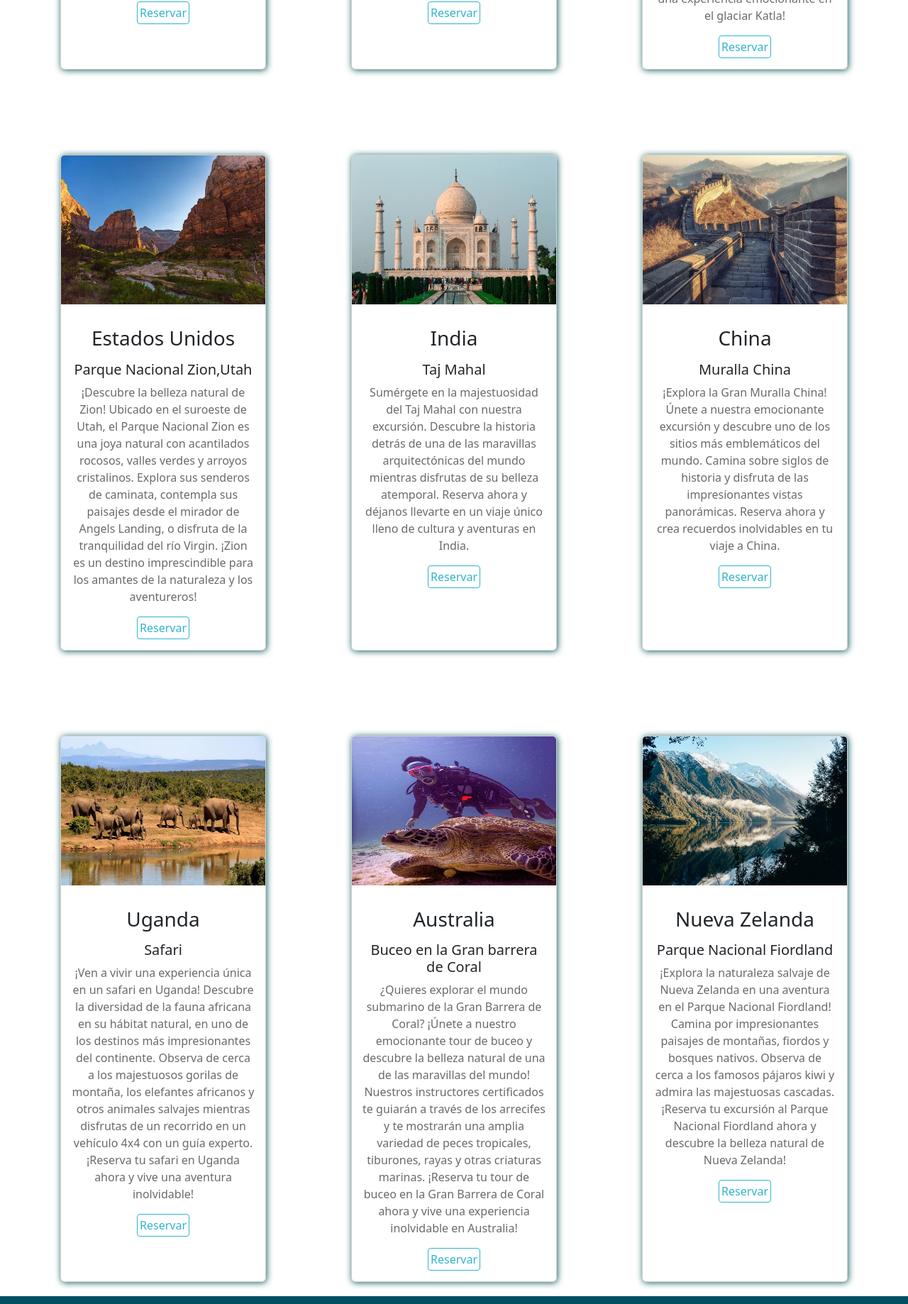
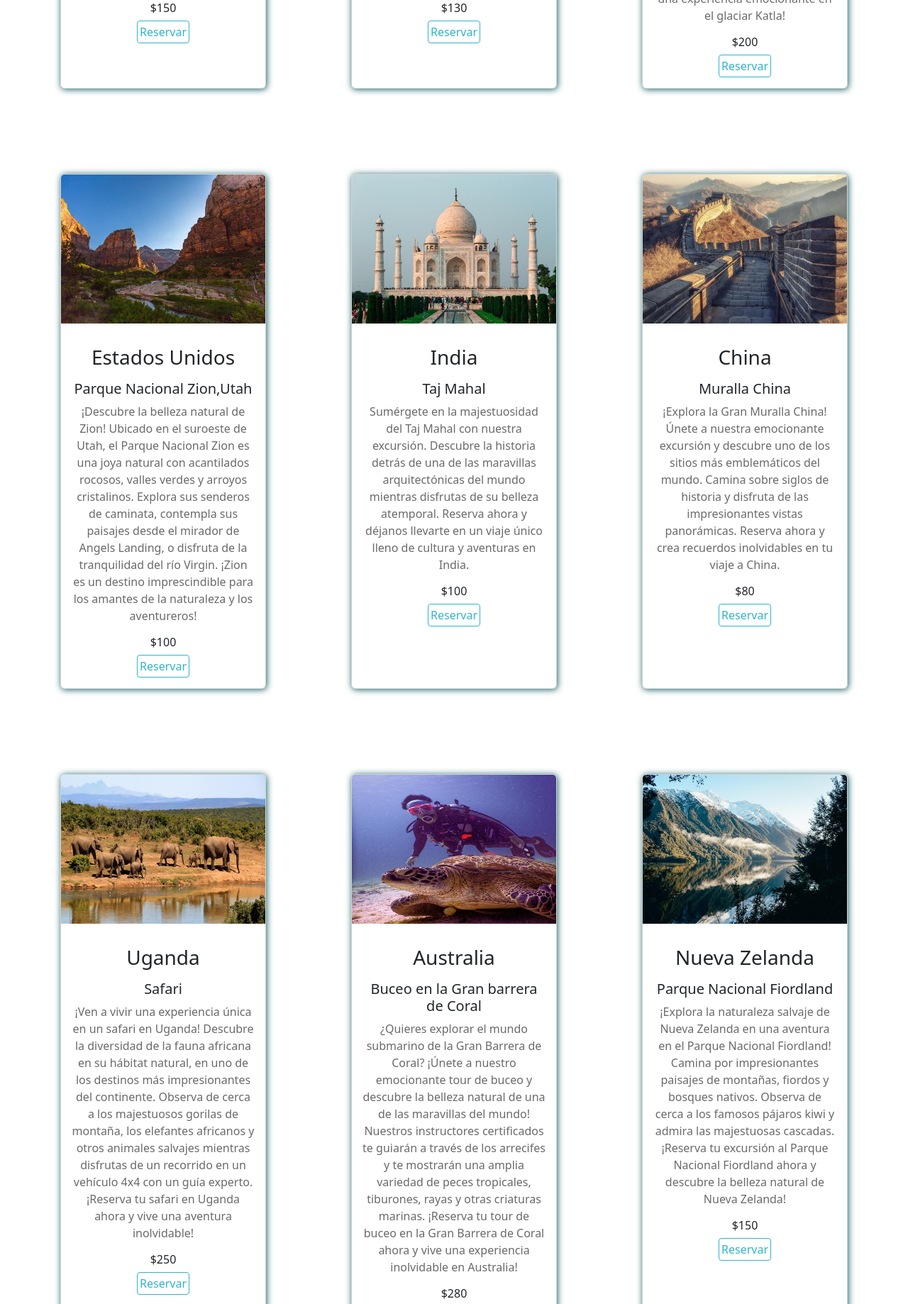
Before and after one commit to Matiascostanzo/PreEntrega1-Costanzo, a website: page index.html in a window 1280 px wide. Shown: the part 910-2748 px from the top of the page at 71% size. Drawn offline with nearby package versions, Linux system fonts and the light colour scheme.

Commit message:
agrego precio a las cards

```diff
--- a/index.html
+++ b/index.html
@@ -6,7 +6,7 @@
     <meta name="viewport" content="width=device-width, initial-scale=1.0" />
     <script defer src="javaScript/variables.js"></script>
     <script defer src="javaScript/class.eleccion.js"></script>
-    <script defer src="javaScript/functions.js"></script>
+    <script defer src="javaScript/functions.js" defer></script>
     <title>Travel Trend</title>
     <link
       href="https://cdn.jsdelivr.net/npm/bootstrap@5.3.0-alpha1/dist/css/bootstrap.min.css"
@@ -53,7 +53,7 @@
     </div>
     <div class="buscador container d-flex justify-content-center">
       <input
-        type="text"
+        type="search"
         name="search"
         placeholder="Buscar destino"
         class="src"
@@ -83,6 +83,7 @@
             danzantes en el cielo nocturno. ¡Reserva ahora y vive una
             experiencia mágica!
           </p>
+          <h6>$150</h6>
           <a href="#">Reservar</a>
         </div>
       </div>
@@ -100,6 +101,7 @@
             paisajes de esta región única. Reserva ahora y prepárate para una
             experiencia inolvidable en la costa sur de Islandia
           </p>
+          <h6>$130</h6>
           <a href="#">Reservar</a>
         </div>
       </div>
@@ -118,6 +120,7 @@
             desde la cima. ¡Reserva ahora y prepárate para una experiencia
             emocionante en el glaciar Katla!
           </p>
+          <h6>$200</h6>
           <a href="#">Reservar</a>
         </div>
       </div>
@@ -137,6 +140,7 @@
             destino imprescindible para los amantes de la naturaleza y los
             aventureros!
           </p>
+          <h6>$100</h6>
           <a href="#">Reservar</a>
         </div>
       </div>
@@ -154,6 +158,7 @@
             y déjanos llevarte en un viaje único lleno de cultura y aventuras en
             India.
           </p>
+          <h6>$100</h6>
           <a href="#">Reservar</a>
         </div>
       </div>
@@ -171,6 +176,7 @@
             vistas panorámicas. Reserva ahora y crea recuerdos inolvidables en
             tu viaje a China.
           </p>
+          <h6>$80</h6>
           <a href="#">Reservar</a>
         </div>
       </div>
@@ -190,6 +196,7 @@
             4x4 con un guía experto. ¡Reserva tu safari en Uganda ahora y vive
             una aventura inolvidable!
           </p>
+          <h6>$250</h6>
           <a href="#">Reservar</a>
         </div>
       </div>
@@ -209,6 +216,7 @@
             criaturas marinas. ¡Reserva tu tour de buceo en la Gran Barrera de
             Coral ahora y vive una experiencia inolvidable en Australia!
           </p>
+          <h6>$280</h6>
           <a href="#">Reservar</a>
         </div>
       </div>
@@ -227,6 +235,7 @@
             excursión al Parque Nacional Fiordland ahora y descubre la belleza
             natural de Nueva Zelanda!
           </p>
+          <h6>$150</h6>
           <a href="#">Reservar</a>
         </div>
       </div>
--- a/scss/_inicio.scss
+++ b/scss/_inicio.scss
@@ -517,6 +517,7 @@
 
         &:hover {
           box-shadow: 1px 1px 10px rgba(1, 33, 34, 0.925);
+
           transform: translateY(-3%);
         }
 
```
Also changed, not shown: 1 other file.
